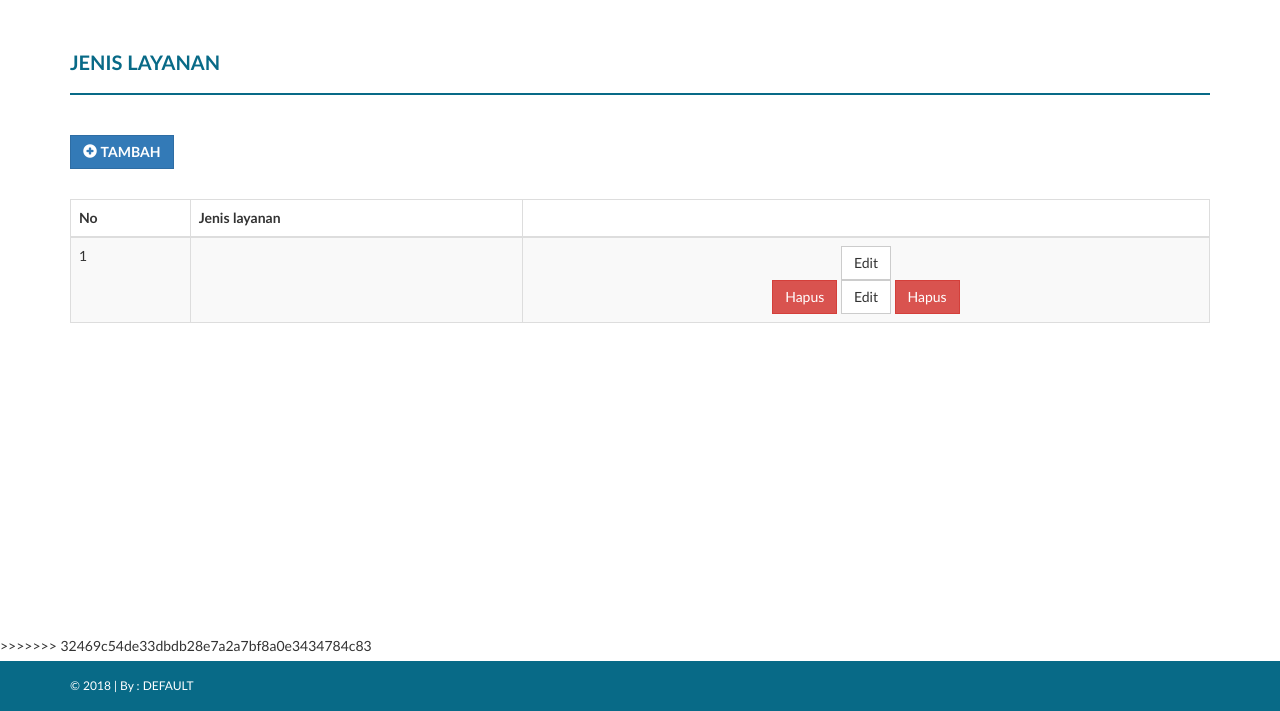
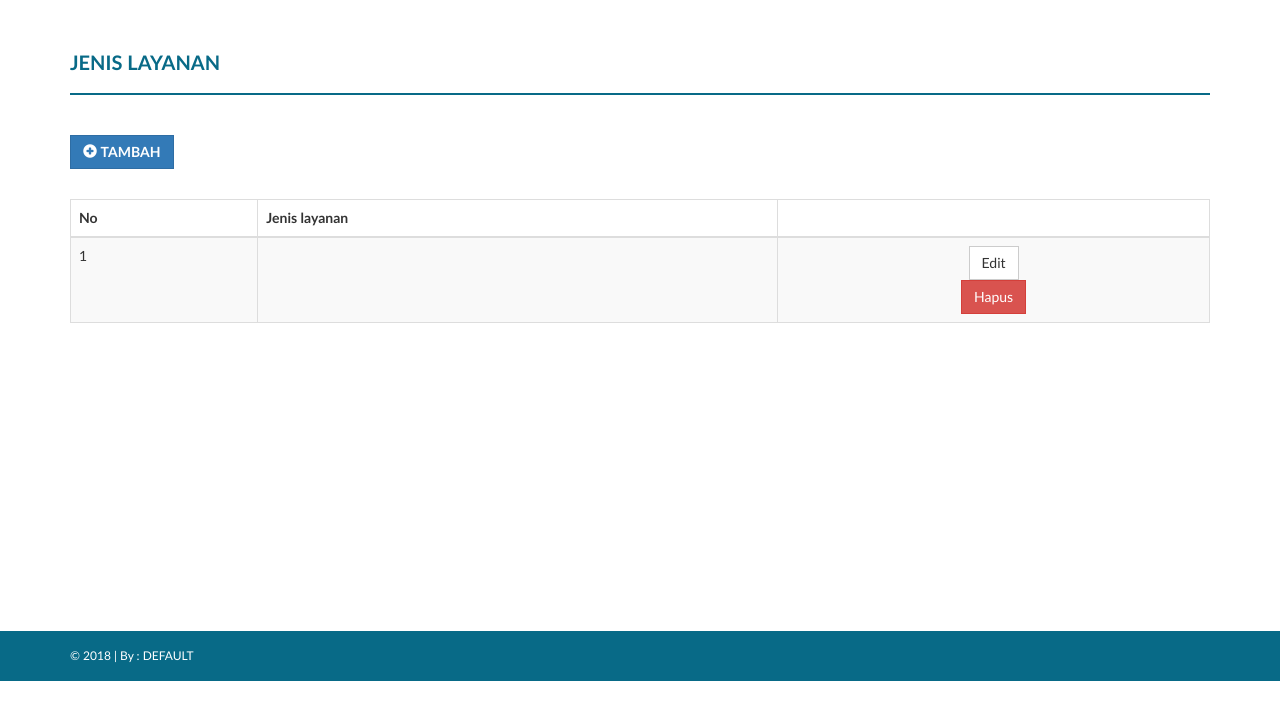
Before and after one commit to sauliakarina/PLN-WAN-2, a CodeIgniter app: page /database/c_layanan/jenislayanan in a window 1280 px wide. Shown: the part 192-903 px from the top of the page. After the commit the page ends 873 px from the top, so only its background shows below. Run offline with CodeIgniter, Linux system fonts and the light colour scheme; tables that the repository leaves empty or names only in its code hold one stand-in row (values such as "Sample post"); data that the repository does not hold is empty; some libraries are stand-ins or nearby versions.

Commit message:
fix button

```diff
--- a/application/views/jenislayanan.php
+++ b/application/views/jenislayanan.php
@@ -39,8 +39,6 @@
                                                <form method='' action="<?php echo base_url('c_layanan/edit_jenislayanan/'.$jl->id_jenislayanan) ?>">
                                                  <button class='btn btn-default' type='submit'>Edit</button>
                                                </form>
-                                                <button class="btn btn-danger" onclick='delete_user(<?php echo $u->id ?>)' data-toggle="modal" data-target="#myModal">Hapus</button>
-                                                <a class="btn btn-default" href="<?php echo base_url();?>c_form/editlayanan">Edit</a>
                                                 <button data-toggle="modal" data-target="#exampleModal" onclick="set_id(<?php echo $jl->id_jenislayanan ?>)" class="btn btn-danger">Hapus</button>
                                             </td>
                                         </tr>
@@ -98,6 +96,5 @@
         window.location.href =  "<?php echo base_url();?>c_layanan/hapus_jenislayanan/"+p_id;
     }
 </script>
->>>>>>> 32469c54de33dbdb28e7a2a7bf8a0e3434784c83
 
  </main>
```
